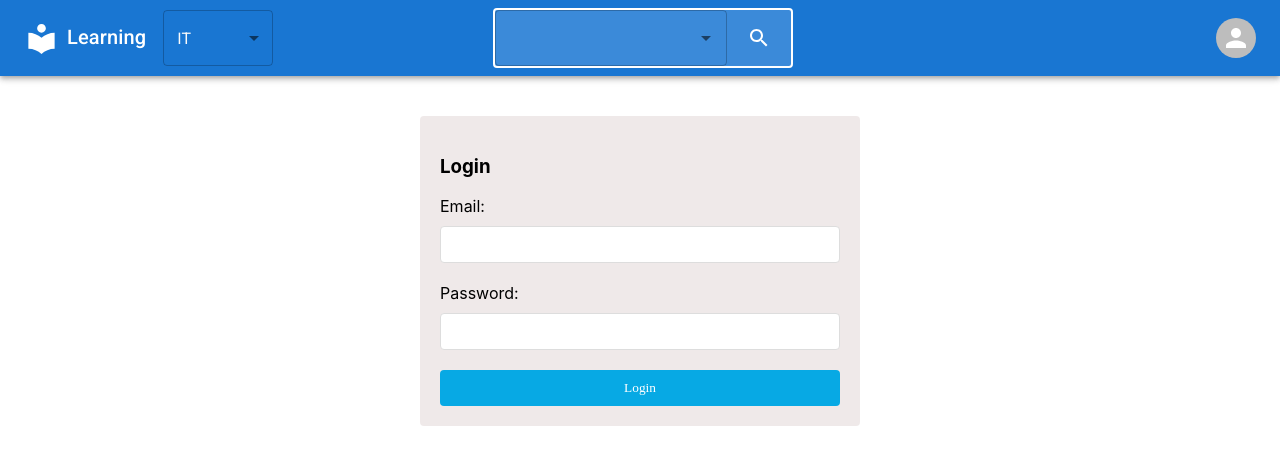
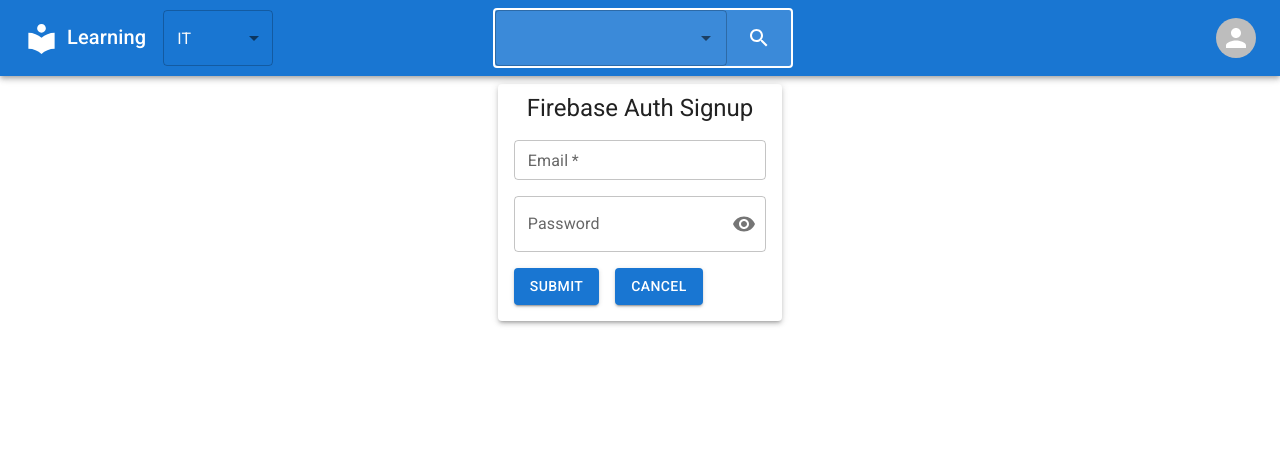
Before and after one commit to HKBrianNg/learning-fullstack, a React (Create React App) app in the folder frontend/: page /auth/login in a window 1280 px wide. Shown: the top 464 px of the page. Built offline with nearby package versions, Linux system fonts and the light colour scheme.

Commit message:
add mui login page

```diff
--- a/frontend/public/index.html
+++ b/frontend/public/index.html
@@ -4,6 +4,9 @@
     <meta charset="utf-8" />
     <meta name="viewport" content="width=device-width, initial-scale=1" />
     <link  rel="stylesheet"  href="https://fonts.googleapis.com/css?family=Roboto:300,400,500,700&display=swap"/>
+    <!-- <link href="https://cdn.jsdelivr.net/npm/bootstrap@5.2.0/dist/css/bootstrap.min.css" rel="stylesheet" integrity="sha384-gH2yIJqKdNHPEq0n4Mqa/HGKIhSkIHeL5AyhkYV8i59U5AR6csBvApHHNl/vI1Bx" crossorigin="anonymous">
+    <script src="https://cdn.jsdelivr.net/npm/@popperjs/core@2.11.5/dist/umd/popper.min.js" integrity="sha384-Xe+8cL9oJa6tN/veChSP7q+mnSPaj5Bcu9mPX5F5xIGE0DVittaqT5lorf0EI7Vk" crossorigin="anonymous"></script>
+    <script src="https://cdn.jsdelivr.net/npm/bootstrap@5.2.0/dist/js/bootstrap.min.js" integrity="sha384-ODmDIVzN+pFdexxHEHFBQH3/9/vQ9uori45z4JjnFsRydbmQbmL5t1tQ0culUzyK" crossorigin="anonymous"></script> -->
     <meta name="theme-color" content="#000000" />
     <meta name="description" content="Learning Web Site" />
     <title>Learning Web Site</title>
--- a/frontend/src/App.js
+++ b/frontend/src/App.js
@@ -1,6 +1,7 @@
 import { useState, createContext } from 'react'
 import { Routes, Route } from "react-router-dom"
-import Login from './page/auth/Login'
+//
+import Login from './component/auth/Login'
 import Signup from './page/auth/Signup'
 import Logout from './page/auth/Logout'
 import VideoDetails from './page/video/VideoDetails'
--- /dev/null
+++ b/frontend/src/component/auth/Login.js
@@ -0,0 +1,108 @@
+import { useState } from 'react'
+import { useNavigate, Link } from 'react-router-dom'
+import GoogleButton from "react-google-button";
+import { useUserAuth } from '../../context/UserAuthContext'
+import Navbar from '../header/Navbar'
+import { Container, Box, Paper, Typography, Stack, TextField, Button, IconButton, InputAdornment, FormControl, OutlinedInput, InputLabel } from '@mui/material'
+import CircularProgress from '@mui/material/CircularProgress'
+import Visibility from '@mui/icons-material/Visibility';
+import VisibilityOff from '@mui/icons-material/VisibilityOff';
+
+const initialUser = {
+    email: "",
+    password: ""
+}
+
+function Login() {
+    const [user, setUser] = useState(initialUser)
+    const [showPassword, setShowPassword] = useState(false)
+    const [errorMessage, setErrorMessage] = useState("")
+    const [isLoading, setIsLoading] = useState(false)
+    // const { logIn, googleSignIn } = useUserAuth();
+    const navigate = useNavigate()
+
+    // const handleChange = (e) => {
+    //     setUser({ ...user, [e.target.name]: e.target.value })
+    // }
+
+    const handleCancel = () => {
+        setUser(initialUser)
+        setErrorMessage('')
+    }
+
+    const handleClickShowPassword = () => {
+        setShowPassword(!showPassword)
+    }
+
+    const handleMouseDownPassword = (event) => {
+        event.preventDefault();
+    }
+
+    const handleSubmit = async (e) => {
+        e.preventDefault();
+        setErrorMessage("")
+        try {
+            // await logIn(email, password);
+            navigate("/home")
+        } catch (err) {
+            setErrorMessage(err.message)
+        }
+    }
+
+    // const handleGoogleSignIn = async (e) => {
+    //     e.preventDefault();
+    //     try {
+    //         await googleSignIn();
+    //         navigate("/home");
+    //     } catch (error) {
+    //         console.log(error.message);
+    //     }
+    // };
+
+    return (
+        <>
+            <Navbar />
+            <Container maxWidth='xl'>
+                <Box flex={1} component="form" autoComplete="off" onSubmit={handleSubmit} sx={{ display: 'flex', justifyContent: 'center', m: 1 }} >
+                    <Paper elevation={3}>
+                        <Typography variant="h5" component="h5" align='center' m={1} >Firebase Auth Signup</Typography>
+                        <Stack direction="column" spacing={2} m={2}>
+                            <TextField required label="Email" size='small' value={user.email} onChange={(e) => setUser({ ...user, email: e.target.value })} />
+                            {/* <TextField name="password" required label="Password" size='small' value={user.password} onChange={handleChange} /> */}
+                            <FormControl sx={{ m: 1, width: '25ch' }} variant="outlined">
+                                <InputLabel htmlFor="outlined-adornment-password">Password</InputLabel>
+                                <OutlinedInput
+                                    id="outlined-adornment-password"
+                                    type={showPassword ? 'text' : 'password'}
+                                    value={user.password}
+                                    onChange={(e) => setUser({ ...user, password: e.target.value })}
+                                    endAdornment={
+                                        <InputAdornment position="end">
+                                            <IconButton
+                                                aria-label="toggle password visibility"
+                                                onClick={handleClickShowPassword}
+                                                onMouseDown={handleMouseDownPassword}
+                                                edge="end"
+                                            >
+                                                {showPassword ? <VisibilityOff /> : <Visibility />}
+                                            </IconButton>
+                                        </InputAdornment>
+                                    }
+                                    label="Password"
+                                />
+                            </FormControl>
+                        </Stack>
+                        <Stack direction='row' spacing={2} m={2}>
+                            <Button variant="contained" type='Submit' disabled={isLoading} >Submit</Button>
+                            <Button variant="contained" disabled={isLoading} onClick={handleCancel}>Cancel</Button>
+                            {isLoading && <Box sx={{ display: 'flex' }}><CircularProgress /></Box>}
+                        </Stack>
+                        {errorMessage && <Typography variant="h6" component="h6" align='left' color='red' m={1} >{errorMessage}</Typography>}
+                    </Paper>
+                </Box>
+            </Container>
+        </>
+    )
+}
+
+export default Login
--- /dev/null
+++ b/frontend/src/context/UserAuthContext.js
@@ -0,0 +1,53 @@
+import { createContext, useContext, useEffect, useState } from "react";
+import {
+    createUserWithEmailAndPassword,
+    signInWithEmailAndPassword,
+    onAuthStateChanged,
+    signOut,
+    GoogleAuthProvider,
+    signInWithPopup,
+} from "firebase/auth";
+import { auth } from "../firebase";
+
+const userAuthContext = createContext();
+
+export function UserAuthContextProvider({ children }) {
+    const [user, setUser] = useState({});
+
+    function logIn(email, password) {
+        return signInWithEmailAndPassword(auth, email, password);
+    }
+    function signUp(email, password) {
+        return createUserWithEmailAndPassword(auth, email, password);
+    }
+    function logOut() {
+        return signOut(auth);
+    }
+    function googleSignIn() {
+        const googleAuthProvider = new GoogleAuthProvider();
+        return signInWithPopup(auth, googleAuthProvider);
+    }
+
+    useEffect(() => {
+        const unsubscribe = onAuthStateChanged(auth, (currentuser) => {
+            console.log("Auth", currentuser);
+            setUser(currentuser);
+        });
+
+        return () => {
+            unsubscribe();
+        };
+    }, []);
+
+    return (
+        <userAuthContext.Provider
+            value={{ user, logIn, signUp, logOut, googleSignIn }}
+        >
+            {children}
+        </userAuthContext.Provider>
+    );
+}
+
+export function useUserAuth() {
+    return useContext(userAuthContext);
+}
--- /dev/null
+++ b/frontend/src/firebase.js
@@ -0,0 +1,23 @@
+// Import the functions you need from the SDKs you need
+import { initializeApp } from "firebase/app"
+import { getAuth } from "firebase/auth"
+
+// TODO: Add SDKs for Firebase products that you want to use
+// https://firebase.google.com/docs/web/setup#available-libraries
+
+// Your web app's Firebase configuration
+// For Firebase JS SDK v7.20.0 and later, measurementId is optional
+const firebaseConfig = {
+    apiKey: "AIzaSyA30qjuT2hzyaQHnQwlxdX09gaUruazzlQ",
+    authDomain: "learning-10d9b.firebaseapp.com",
+    projectId: "learning-10d9b",
+    storageBucket: "learning-10d9b.appspot.com",
+    messagingSenderId: "543218075741",
+    appId: "1:543218075741:web:b58a95daed4d1f402ae5b4",
+    measurementId: "G-C8G5H6GE02"
+}
+
+// Initialize Firebase
+const app = initializeApp(firebaseConfig)
+export const auth = getAuth(app)
+export default app
```
Also changed, not shown: frontend/src/component/auth/Singup.js (added, +11 -0 lines).
